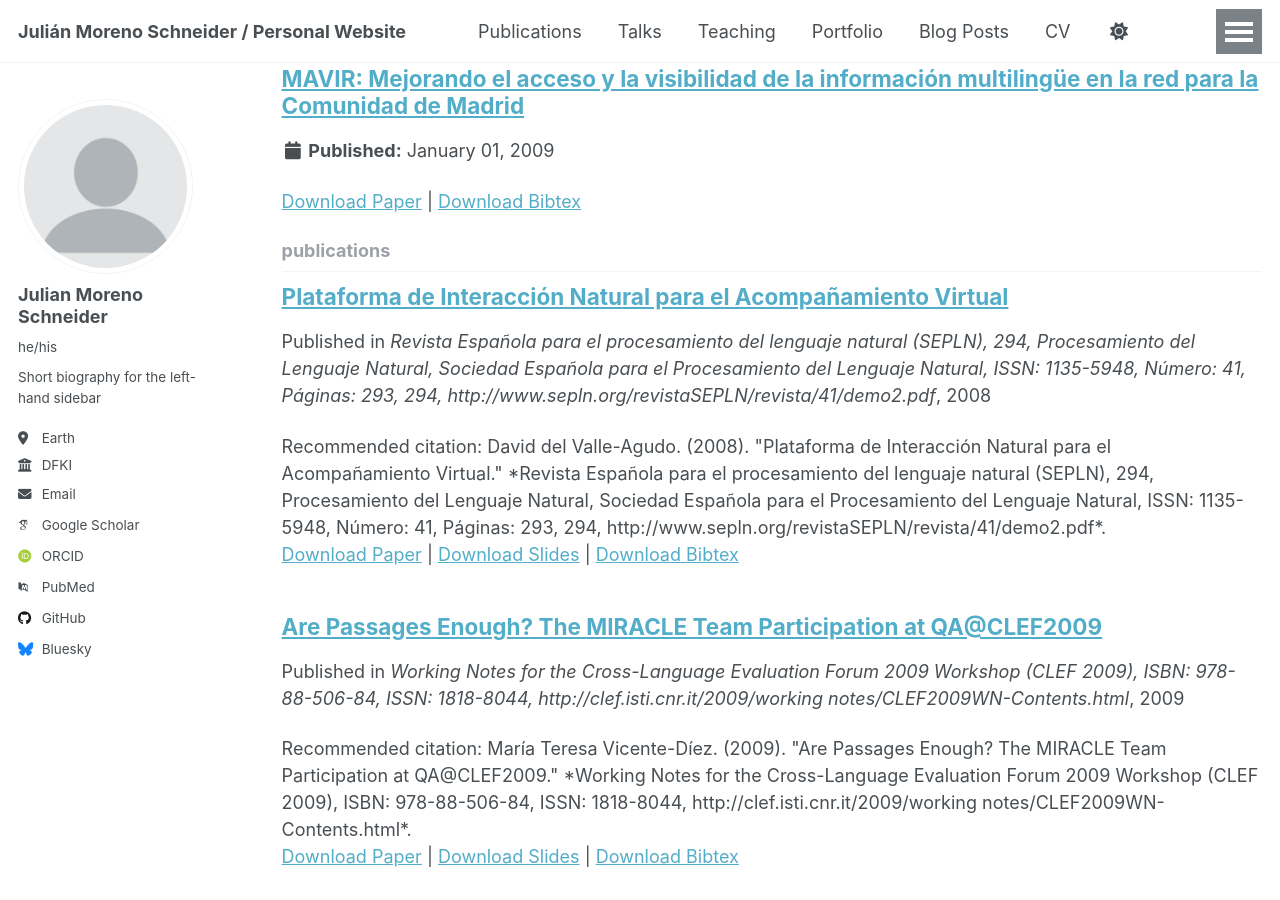
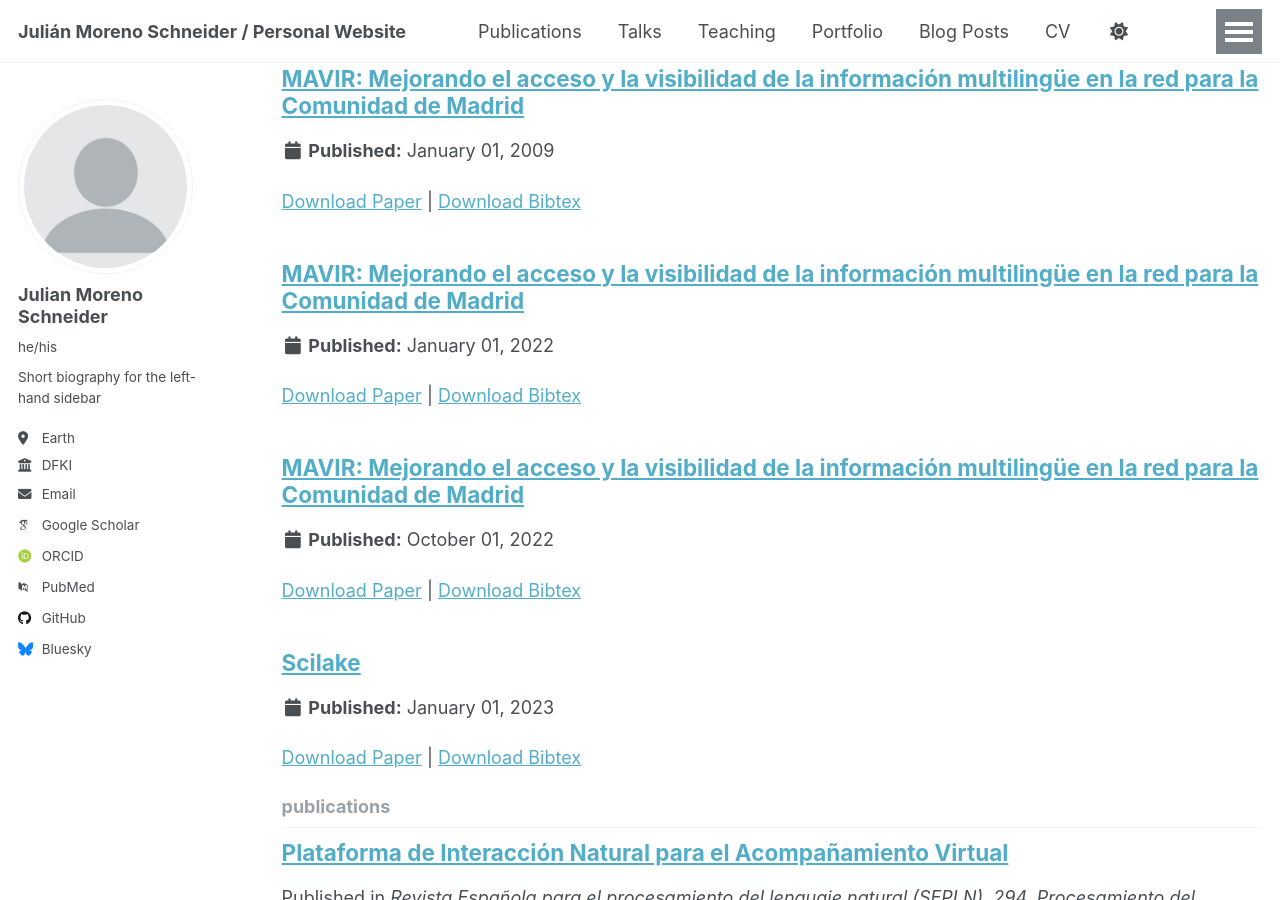
Before and after one commit to jmschnei/jmschnei.github.io, a Jekyll site: the page built from _pages/collection-archive.html, in a window 1280 px wide and 900 px high, scrolled down 1088 px. Built offline with Jekyll 4.4.1, drawn with Linux system fonts in a browser that asks for light colours; some web fonts are replaced; a file with an impossible date is left out.

Commit message:
Adding new dates to projects

```diff
--- a/_projects/2025-2022-opengptx.md
+++ b/_projects/2025-2022-opengptx.md
@@ -4,9 +4,11 @@ acropnym: "MAVIR"
 code: "S-505/TIC/0267"
 collection: "projects"
 category: "national"
-permalink: "/2008-2009-mavir"
+permalink: "/2025-2022-opengptx"
 excerpt: ""
-date: "2008-2009"
+date: "2022-01-01"
+start-date: "2022-01-01"
+end-date: "2025-03-31"
 slidesurl: ""
 paperurl: ""
 bibtexurl: ""
--- a/_projects/2025-2023-scilake.md
+++ b/_projects/2025-2023-scilake.md
@@ -3,10 +3,12 @@ title: "Scilake"
 acropnym: "Scilake"
 code: ""
 collection: "projects"
-category: "european"
-permalink: "/2025-2023-scilake"
+category: "international"
+permalink: "/2025-2022-scilake"
 excerpt: ""
-date: "2025-2023"
+date: "2023-01-01"
+start-date: "2023-01-01"
+end-date: "2025-12-31"
 slidesurl: ""
 paperurl: ""
 bibtexurl: ""
```
Also changed, not shown: _projects/2025-2022-databrix.md (+5 -3 lines).
